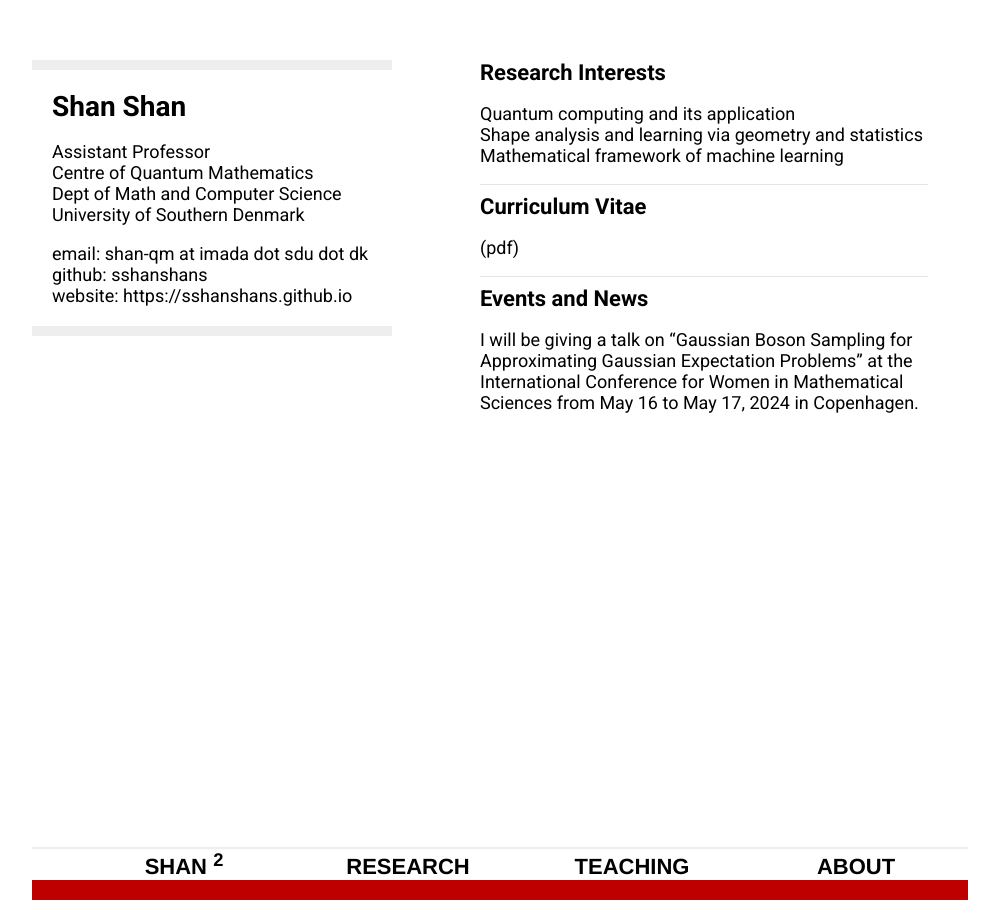
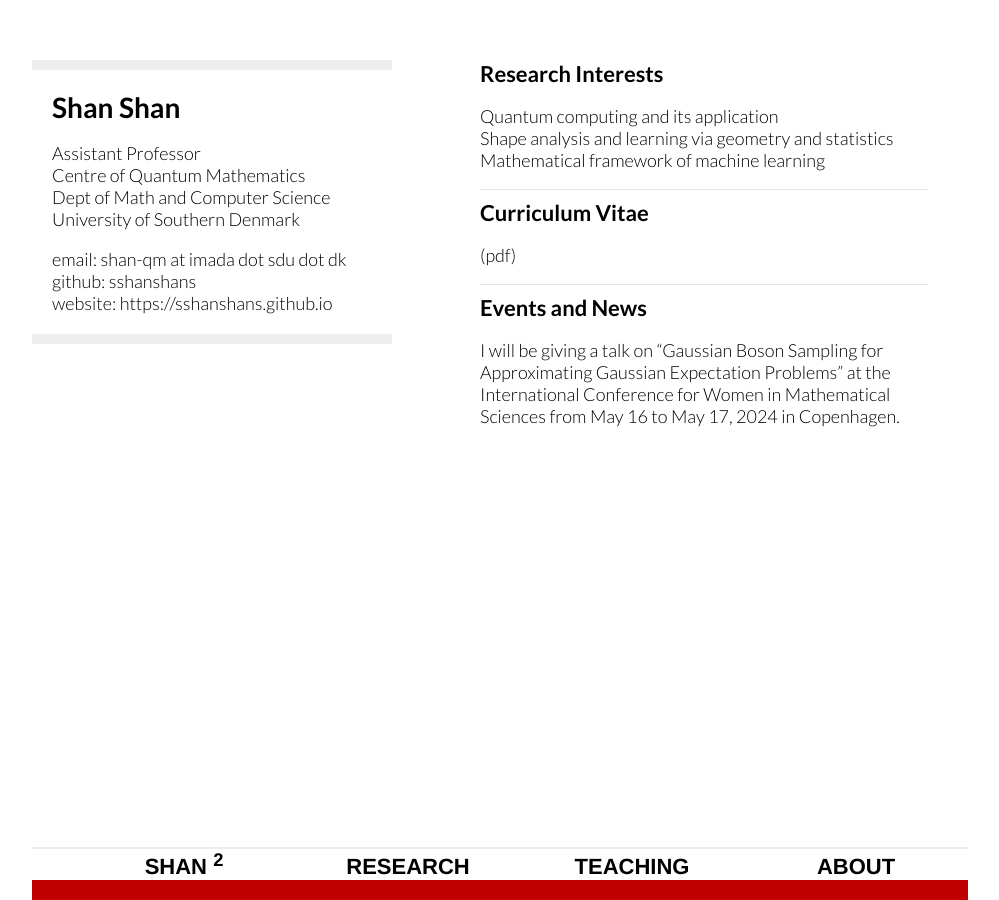
Before and after one commit to sshanshans/sshanshans.github.io, a Jekyll site: the page built from index.md, in a window 1280 px wide. Shown: the whole page, without its empty margins (160-1159 px from the left). Built offline with Jekyll 4.4.1, drawn with Linux system fonts in a browser that asks for light colours.

Commit message:
Update main.css

```diff
--- a/css/main.css
+++ b/css/main.css
@@ -1,8 +1,8 @@
-@import url('https://fonts.googleapis.com/css2?family=Roboto:ital,wght@0,100;0,300;0,400;0,500;0,700;0,900;1,100;1,300;1,400;1,500;1,700;1,900&display=swap');
+@import url(https://fonts.googleapis.com/css?family=Lato:300italic,700italic,300,700);
 
 body {
     margin: 60px auto;
-    font:18px Roboto;
+    font:18px Lato;
     color: #000;
     width:70%
 }
```
